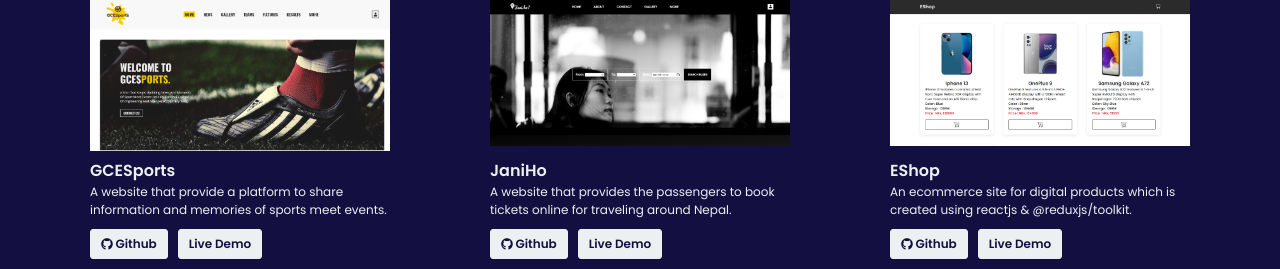
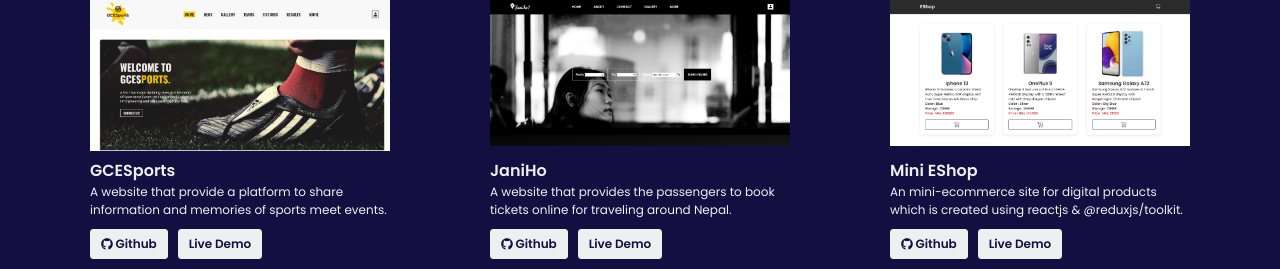
Before and after one commit to bibashmgr/fol, a React (Create React App) app: page / in a window 1280 px wide. Shown: the part 1760-2029 px from the top of the page. Built offline with nearby package versions, Linux system fonts and the light colour scheme.

Commit message:
Updating some changes to projects

```diff
--- a/src/components/Cards/projects.js
+++ b/src/components/Cards/projects.js
@@ -16,10 +16,10 @@ export const projects = [{
     },
     {
         id: 3,
-        name: 'EShop',
-        info: 'An ecommerce site for digital products which is created using reactjs & @reduxjs/toolkit.',
+        name: 'Mini EShop',
+        info: 'An mini-ecommerce site for digital products which is created using reactjs & @reduxjs/toolkit.',
         img: './images/projects/eshop.png',
-        github: 'https://github.com/bibashmgr/EShop',
-        demo: 'https://eshop-site.netlify.app/',
+        github: 'https://github.com/bibashmgr/Mini-EShop',
+        demo: 'https://mini-eshop.netlify.app/',
     },
 ];
```
